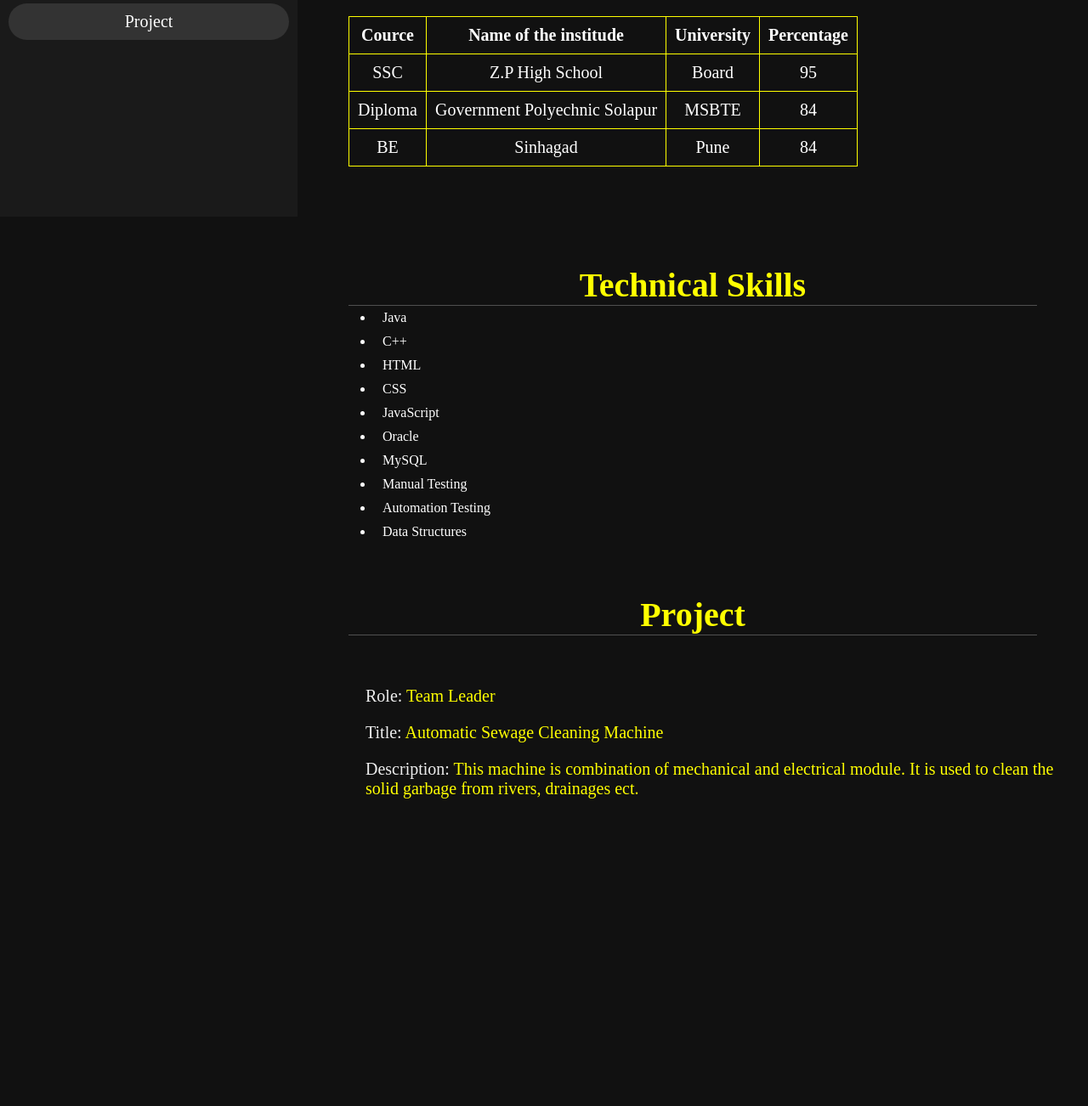
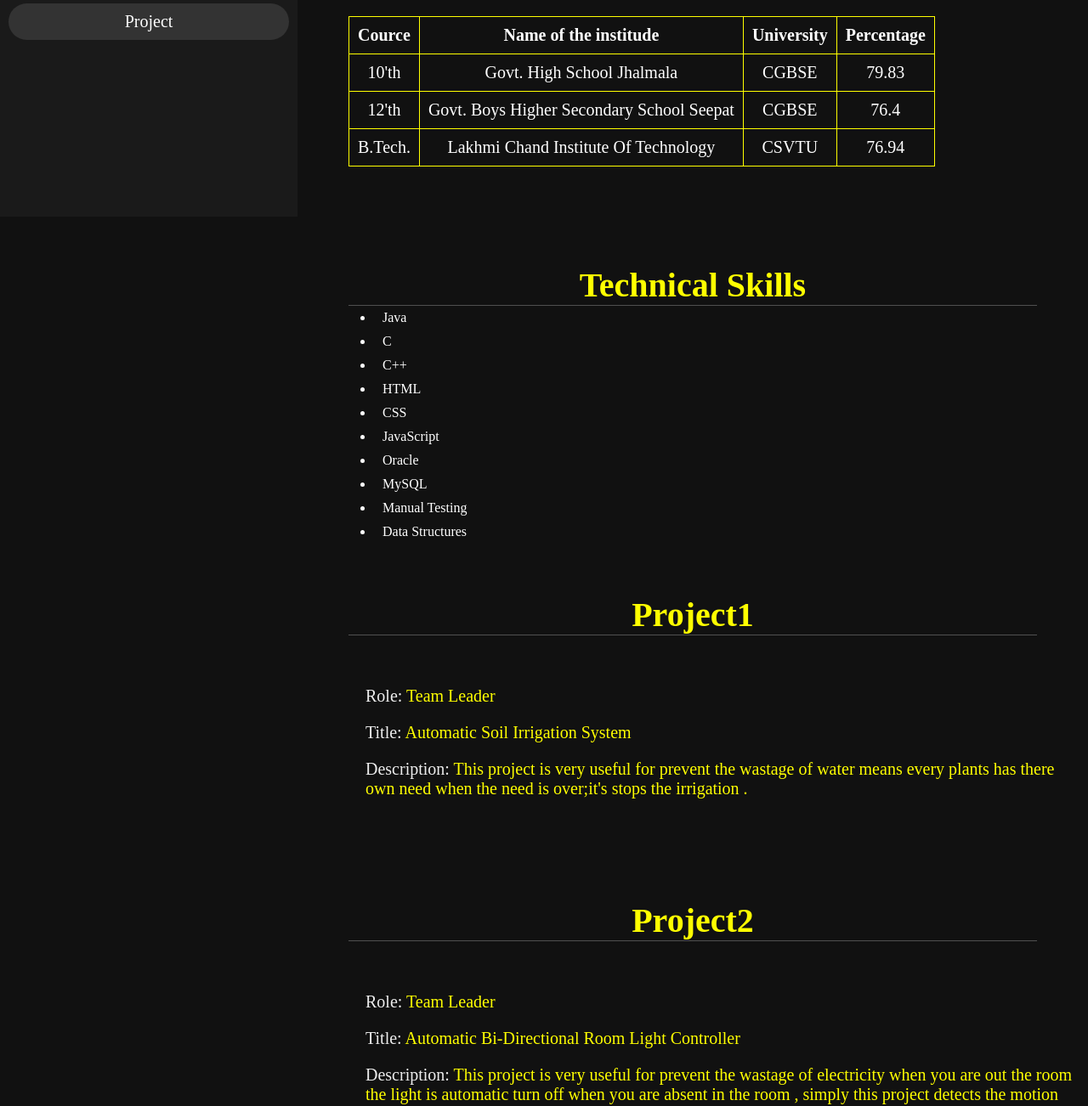
Before and after one commit to iamskv/Portfolio, a plain HTML site: page index.html in a window 1280 px wide. Shown: the part 545-1847 px from the top of the page at 85% size. Before the commit the page ends 1545 px from the top, so only its background shows below. Drawn offline with Linux system fonts and the light colour scheme.

Commit message:
Update index.html

```diff
--- a/index.html
+++ b/index.html
@@ -27,11 +27,11 @@
         <h1 class="heading"><span>Details about me</span></h1>
         <div class="Row">
         <div class="det">
-             <h3><span>Name: </span>Radhika varma</h3>
-             <h3><span>Age: </span>30</h3>
-             <h3><span>Gender: </span>Female</h3>
-             <h3><span>Email: </span>radhikavarma@gmail.com</h3>
-             <h3><span>Phone_no: </span>9000775544</h3>
+             <h3><span>Name: </span>Shubham Kumar</h3>
+             <h3><span>Age: </span>24</h3>
+             <h3><span>Gender: </span>Male</h3>
+             <h3><span>Email: </span>www.sku1234@gmail.com</h3>
+             <h3><span>Phone_no: </span>8224981014</h3>
         </div>
     </div>
     </section>
@@ -45,22 +45,22 @@
             <th>Percentage</th>
         </tr>
         <tr>
-            <td>SSC</td>
-            <td>Z.P High School</td>
-            <td>Board</td>
-            <td>95</td>
+            <td>10'th</td>
+            <td> Govt. High School Jhalmala</td>
+            <td>CGBSE</td>
+            <td>79.83</td>
         </tr>
         <tr>
-            <td>Diploma</td>
-            <td>Government Polyechnic Solapur</td>
-            <td>MSBTE</td>
-            <td>84</td>
+            <td>12'th</td>
+            <td>Govt. Boys Higher Secondary School Seepat</td>
+            <td>CGBSE</td>
+            <td>76.4</td>
         </tr>
         <tr>
-            <td>BE</td>
-            <td>Sinhagad</td>
-            <td>Pune</td>
-            <td>84</td>
+            <td>B.Tech.</td>
+            <td>Lakhmi Chand Institute Of Technology</td>
+            <td>CSVTU</td>
+            <td>76.94</td>
         </tr>
     </table>
 </section>
@@ -70,6 +70,7 @@
     <div>
     <ul id="lis">
         <li>Java</li>
+         <li>C</li>
         <li>C++</li>
         <li>HTML</li>
         <li>CSS</li>
@@ -77,19 +78,30 @@
         <li>Oracle</li>
         <li>MySQL</li>
         <li>Manual Testing</li>
-        <li>Automation Testing</li>
         <li>Data Structures</li>
     </ul>
 </div>
 </section>
 <section class="Project" id="Project">
-    <h1 class="heading"><span>Project</span></h1>
+    <h1 class="heading"><span>Project1</span></h1>
     <div class="Row">
         <div class="det">
     <h3><span>Role: </span>Team Leader</h3>
-    <h3><span>Title: </span>Automatic Sewage Cleaning Machine</h3>
-    <h3><span>Description: </span>This machine is combination of mechanical and electrical module.
-                                   It is used to clean the solid garbage from rivers, drainages ect. </h3>
+    <h3><span>Title: </span>Automatic Soil Irrigation System </h3>
+    <h3><span>Description: </span>This project is very useful for prevent the wastage of water means every plants has there own need when the need
+            is over;it's stops the irrigation .</h3>
+            </div>
+</div>
+</section>
+    </section>
+<section class="Project" id="Project">
+    <h1 class="heading"><span>Project2</span></h1>
+    <div class="Row">
+        <div class="det">
+    <h3><span>Role: </span>Team Leader</h3>
+    <h3><span>Title: </span>Automatic Bi-Directional Room Light Controller </h3>
+    <h3><span>Description: </span>This project is very useful for prevent the wastage of electricity when you are out the room the light is automatic
+        turn off when you are absent in the room , simply this project detects the motion and turn the ilght on-off.</h3>
             </div>
 </div>
 </section>
```
